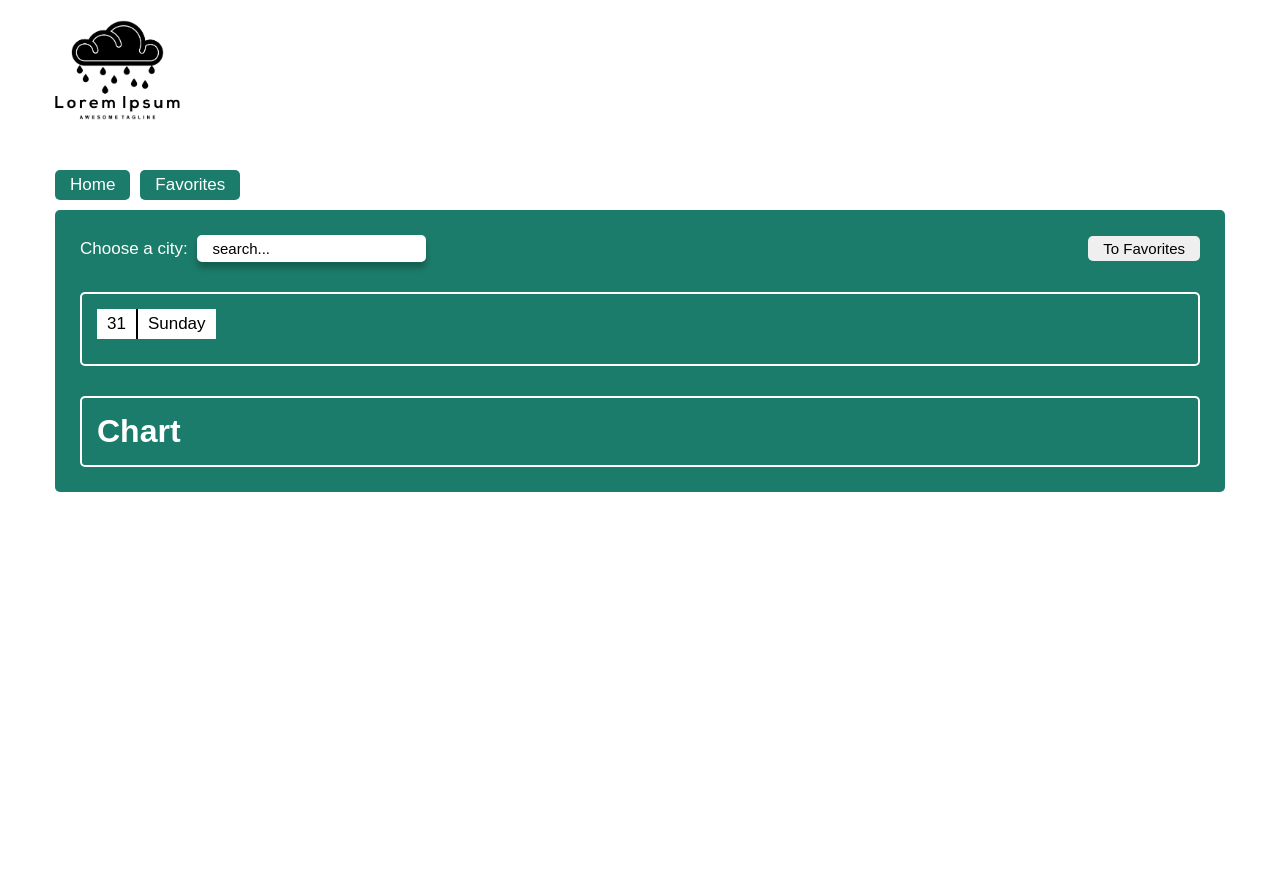
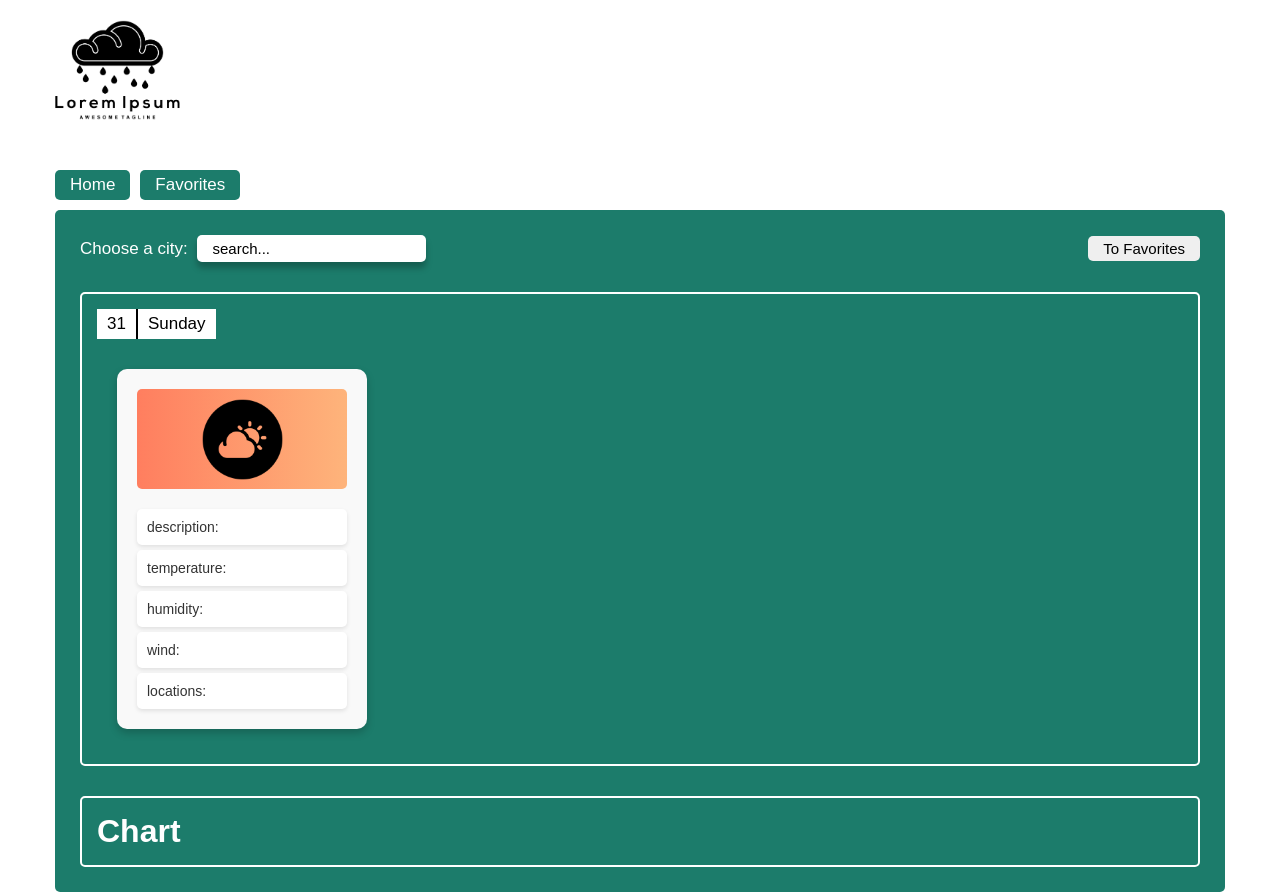
Before and after one commit to Blackkifir/Weather-vue, a Vue app: page / in a window 1280 px wide. Before the commit the page ends 800 px from the top, so only its background shows below. Built offline with nearby package versions, Linux system fonts and the light colour scheme; no server answers.

Commit message:
create new component: DayOfWeekCard

```diff
--- a/src/components/DayOfWeek.vue
+++ b/src/components/DayOfWeek.vue
@@ -5,15 +5,23 @@
         <p class="dayOfWeek_day">31</p>
         <p class="dayOfWeek_currentDay">Sunday</p>
       </div>
+      <div class="dayOfWeek_cardsFlex">
+        <day-of-week-card />
+      </div>
     </div>
   </div>
 </template>
 
 <script>
   import {mapState, mapActions, mapMutations} from 'vuex';
+  import DayOfWeekCard from '@/components/DayOfWeekCard.vue';
 
   export default {
     name: 'day-of-week',
+
+    components: {
+      DayOfWeekCard,
+    },
 
     data() {
       return {}
@@ -33,6 +41,7 @@
     },
     mounted() {
       this.getDayOfWeek();
+      console.log(this.items);
     }
   }
 </script>
@@ -47,6 +56,7 @@
 
   .dayOfWeek_date {
     display: flex;
+    width: 100%;
     margin-bottom: 10px;
   }
 
@@ -60,6 +70,13 @@
     color: #000000;
   }
 
+  .dayOfWeek_cardsFlex {
+    display: flex;
+    width: 100%;
+    overflow-x: auto;
+    overflow-y: hidden;
+  }
+
   .dayOfWeek_day {
     border-right: 2px solid #000000;
   }
--- /dev/null
+++ b/src/components/DayOfWeekCard.vue
@@ -0,0 +1,95 @@
+<template>
+  <div class="card">
+    <div class="card_icons">
+      <img class="card_img" src="@/assets/cardImg.png" alt="icon-notFound">
+    </div>
+    <div class="card_details">
+      <p class="card_text">
+        description:
+      </p>
+      <p class="card_text">
+        temperature:
+      </p>
+      <p class="card_text">
+        humidity:
+      </p>
+      <p class="card_text">
+        wind:
+      </p>
+    </div>
+    <div class="card_locations">
+      <p class="card_text">
+        locations:
+      </p>
+    </div>
+  </div>
+</template>
+
+<script>
+  export default {
+    name: 'day-of-week-card',
+  }
+</script>
+
+<style scoped>
+  .card {
+  display: flex;
+  flex-direction: column;
+  align-items: center;
+  flex: 0 0 auto;
+  transition: transform 0.3s ease;
+  margin: 20px;
+  border-radius: 10px;
+  box-shadow: 0 4px 8px rgba(0, 0, 0, 0.2);
+  padding: 20px;
+  width: 250px;
+  background-color: #f9f9f9;
+}
+
+.card:hover {
+  transform: translateY(-5px);
+}
+
+.card_icons {
+  display: flex;
+  justify-content: center;
+  align-items: center;
+  width: 100%;
+  height: 100px;
+  margin-bottom: 20px;
+  border-radius: 5px;
+  background: linear-gradient(to right, #ff7e5f 0%, #feb47b 100%);
+}
+
+.card_img {
+  width: 85px;
+  height: 85px;
+}
+
+.card_details {
+  margin-bottom: 5px;
+}
+
+.card_details,
+.card_locations {
+  width: 100%;
+}
+
+.card_text {
+  background-color: #ffffff;
+  border-radius: 5px;
+  padding: 10px;
+  margin: 5px 0;
+  box-shadow: 0 2px 4px rgba(0, 0, 0, 0.1);
+  font-size: 14px;
+  color: #333;
+}
+
+.card_text:first-child {
+  margin-top: 0;
+}
+
+.card_text:last-child {
+  margin-bottom: 0;
+}
+</style>
--- a/src/components/PrimaryBlock.vue
+++ b/src/components/PrimaryBlock.vue
@@ -1,8 +1,13 @@
 <template>
-  <div class="primary">
-    <input-searchCity />
-    <day-of-week />
-    <time-chart />
+  <div v-if="!$store.state.isLoading">
+    <div class="primary">
+      <input-searchCity />
+      <day-of-week />
+      <time-chart />
+    </div>
+  </div>
+  <div v-else>
+    <rainbow-loader />
   </div>
 </template>
 
@@ -10,6 +15,7 @@
 import InputSearchCity from '@/components/InputSearchCity.vue';
 import DayOfWeek from '@/components/DayOfWeek.vue';
 import TimeChart from '@/components/TimeChart.vue';
+import RainbowLoader from './RainbowLoader.vue';
 
 export default {
   name: 'primary-block',
@@ -17,6 +23,7 @@ export default {
     InputSearchCity,
     DayOfWeek,
     TimeChart,
+    RainbowLoader,
   }
 }
 </script>
--- a/src/components/RainbowLoader.vue
+++ b/src/components/RainbowLoader.vue
@@ -28,8 +28,6 @@
 
 <style scopeed>
   .loader {
-    background: #000;
-    background: radial-gradient(#222, #000);
     bottom: 0;
     left: 0;
     overflow: hidden;
@@ -82,31 +80,31 @@
   .loader-line-wrap:nth-child(5) { animation-delay: -250ms; }
 
   .loader-line-wrap:nth-child(1) .loader-line {
-      border-color: hsl(0, 80%, 60%);
+      border-color: hsl(0, 0%, 0%);
       height: 90px;
       width: 90px;
       top: 7px;
   }
   .loader-line-wrap:nth-child(2) .loader-line {
-      border-color: hsl(60, 80%, 60%);
+      border-color: rgb(28, 124, 107);
       height: 76px;
       width: 76px;
       top: 14px;
   }
   .loader-line-wrap:nth-child(3) .loader-line {
-      border-color: hsl(120, 80%, 60%);
+      border-color: hsl(0, 0%, 0%);
       height: 62px;
       width: 62px;
       top: 21px;
   }
   .loader-line-wrap:nth-child(4) .loader-line {
-      border-color: hsl(180, 80%, 60%);
+      border-color: rgb(28, 124, 107);
       height: 48px;
       width: 48px;
       top: 28px;
   }
   .loader-line-wrap:nth-child(5) .loader-line {
-      border-color: hsl(240, 80%, 60%);
+      border-color: hsl(0, 0%, 0%);
       height: 34px;
       width: 34px;
       top: 35px;
```
Also changed, not shown: src/assets/cardImg.png (added).
